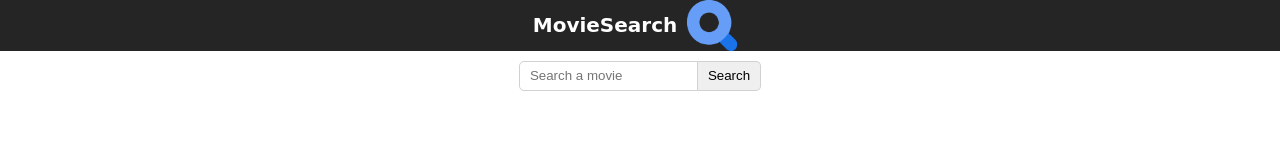
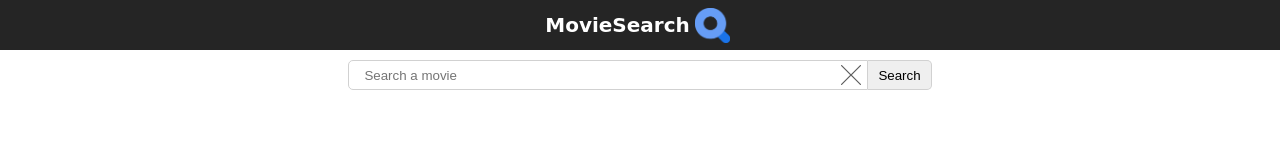
Before and after one commit to tastypurgen/movie-search, a website built with webpack: page index.html in a window 1280 px wide. Built offline with nearby package versions, Linux system fonts and the light colour scheme; no server answers; a web font is replaced by a local one.

Commit message:
feat: complete basic scope

```diff
--- a/index.html
+++ b/index.html
@@ -10,22 +10,24 @@
 
 <body>
   <header class="header">
-    <h1>MovieSearch</h1> <img class="logo" src="src/img/search.png" alt="">
+    <h1>MovieSearch</h1>
+    <img class="logo" src="src/img/search.png" alt="">
   </header>
-
+  <div class="container">
     <form action="" class="search-form">
-    <input type="text" name="" id="search" placeholder="Search a movie">
-    <input type="submit" value="Search">
+      <input type="text" name="" id="search" placeholder="Search a movie" autocomplete="off" autofocus>
+      <button type="submit">Search</button>
+      <div class="clear"></div>
     </form>
 
-  <!-- Swiper -->
+    <div class="message-container"></div>
+
     <div class="swiper-container">
       <div class="swiper-wrapper"></div>
-    <!-- Add Pagination -->
       <div class="swiper-pagination"></div>
-    <!-- Add Arrows -->
       <div class="swiper-button-next"></div>
       <div class="swiper-button-prev"></div>
+    </div>
   </div>
 </body>
 
--- a/package.json
+++ b/package.json
@@ -7,8 +7,8 @@
 		"axios": "^0.19.2"
 	},
 	"devDependencies": {
-		"@babel/core": "^7.9.0",
-		"@babel/preset-env": "^7.9.0",
+		"@babel/core": "^7.9.6",
+		"@babel/preset-env": "^7.9.6",
 		"autoprefixer": "^9.7.6",
 		"babel-loader": "^8.1.0",
 		"clean-webpack-plugin": "^3.0.0",
@@ -24,7 +24,7 @@
 		"node-sass": "^4.14.0",
 		"postcss-loader": "^3.0.0",
 		"sass-loader": "^8.0.2",
-		"style-loader": "^1.2.0",
+		"style-loader": "^1.2.1",
 		"webpack": "^4.43.0",
 		"webpack-cli": "^3.3.11",
 		"webpack-dev-server": "^3.10.3"
--- a/src/findMovies.js
+++ b/src/findMovies.js
@@ -1,31 +1,42 @@
-import params from './swiper.params'
-import Swiper from './swiper'
+import params from './swiper.params';
+import Swiper from './swiper';
 
 const axios = require('axios');
 
-const swiperWrapper = document.querySelector('.swiper-wrapper')
+
+const message = document.querySelector('.message-container');
+const swiperWrapper = document.querySelector('.swiper-wrapper');
 
 export default (name) => {
+  axios.get(`https://www.omdbapi.com/?s=${name}&apikey=97782f03`)
+    .then((response) => {
+      if (response.data.Response === 'False') {
+        message.innerHTML = `No results for <b>${name}</b>  ¯\\_(ツ)_/¯`;
+      } else {
+        const mySwiper = document.querySelector('.swiper-container').swiper;
+        if (mySwiper) {
+          mySwiper.destroy();
           swiperWrapper.innerHTML = '';
-  axios.get(`https://www.omdbapi.com/?s=${name}&apikey=97782f03`)
-    .then(function (response) {
+        }
         response.data.Search.forEach((movie) => {
-        const movieEl = document.createElement('div')
-        movieEl.classList.add('swiper-slide')
-        const posterLink = movie.Poster === 'N/A' ? 'img/404.jpg' : movie.Poster
+          message.innerHTML = '';
+          const movieEl = document.createElement('div');
+          movieEl.classList.add('swiper-slide');
+          const posterLink = movie.Poster === 'N/A' ? 'img/404.jpg' : movie.Poster;
           movieEl.innerHTML = `
             <div class="card-title">${movie.Title}</div>
             <img class="card-poster" src="${posterLink}">
             <div class="card-year">${movie.Year}</div>
             <div class="card-rating">${movie.Type}</div>
-        `
-        swiperWrapper.append(movieEl)
-      })
+          `;
+          swiperWrapper.append(movieEl);
+        });
 
         new Swiper('.swiper-container', params);
         // const mySwiper = document.querySelector('.swiper-container').swiper;
+      }
     })
-    .catch(function (error) {
+    .catch((error) => {
       console.log(error);
-    })
-}
+    });
+};
--- a/src/index.js
+++ b/src/index.js
@@ -1,13 +1,17 @@
-import findMovies from './findMovies'
+import findMovies from './findMovies';
 
-const searchInput = document.querySelector('#search')
+const searchInput = document.querySelector('#search');
+const clearBtn = document.querySelector('.clear');
 
-findMovies('harry')
+findMovies('harry');
+
+clearBtn.addEventListener('click', () => {
+  searchInput.value = '';
+  searchInput.focus();
+});
 
 document.querySelector('form').addEventListener('submit', (e) => {
-  e.preventDefault()
-  const mySwiper = document.querySelector('.swiper-container').swiper;
-  const search = searchInput.value.trim()
-  mySwiper.destroy()
-  findMovies(search)
-})
+  e.preventDefault();
+  const search = searchInput.value.trim();
+  findMovies(search);
+});
--- a/src/sass/base/_base.scss
+++ b/src/sass/base/_base.scss
@@ -3,6 +3,7 @@
 * {
 	margin: 0;
 	padding: 0;
+	box-sizing: border-box;
 }
 
 body {
@@ -10,3 +11,8 @@ body {
 	font-weight: normal;
 	font-size: 10px;
 }
+
+.container {
+	max-width: 1200px;
+	margin: 0 auto;
+}
--- /dev/null
+++ b/src/sass/components/message.scss
@@ -0,0 +1,8 @@
+.message-container {
+	height: 30px;
+	width: 70%;
+	margin: 0 auto;
+	font-size: 1rem;
+	color: rgb(211, 86, 86);
+	text-align: center;
+}
--- a/src/sass/components/search.scss
+++ b/src/sass/components/search.scss
@@ -1,21 +1,42 @@
 .search-form {
 	display: flex;
 	justify-content: center;
+	position: relative;
+	width: 50%;
 	margin: 10px auto;
 	height: 30px;
 
 	input[type=text] {
 		border: 1px solid rgb(209, 209, 209);
 		border-radius: 5px 0 0 5px;
+		padding: 0 10px;
+		width: calc(100% - 80px);
+		outline: none;
 
 		&::placeholder {
-			padding: 0 10px;
+			padding: 0 5px;
 		}
 	}
-	input[type=submit] {
+	button[type=submit] {
 		border: 1px solid rgb(209, 209, 209);
 		border-left: none;
 		border-radius: 0 5px 5px 0;
 		padding: 0 10px;
+		cursor: pointer;
+	}
+
+	.clear {
+		position: absolute;
+		width: 48px;
+		height: 28px;
+		background-image: url("../img/clear.svg");
+		background-size: 20px;
+		background-position: center center;
+		background-repeat: no-repeat;
+		right: 65px;
+		top: 1px;
+		opacity: .8;
+		transition: .2s;
+		cursor: pointer;
 	}
 }
--- a/src/sass/layouts/_header.scss
+++ b/src/sass/layouts/_header.scss
@@ -1,4 +1,5 @@
 .header {
+	height: 50px;
 	display: flex;
 	background: $color-secondary;
 	color: white;
@@ -7,7 +8,7 @@
 }
 
 .logo {
-	width: 50px;
-	height: 100%;
-	margin: 0 10px;
+	width: 35px;
+	height: 35px;
+	margin: 0 5px;
 }
--- a/src/sass/style.scss
+++ b/src/sass/style.scss
@@ -6,3 +6,4 @@
 @import "components/search";
 @import "components/swiper";
 @import "components/card";
+@import "components/message";
```
Also changed, not shown: src/img/clear.svg (added), 2 other files. Lines whose indentation alone changed are shown as unchanged.
